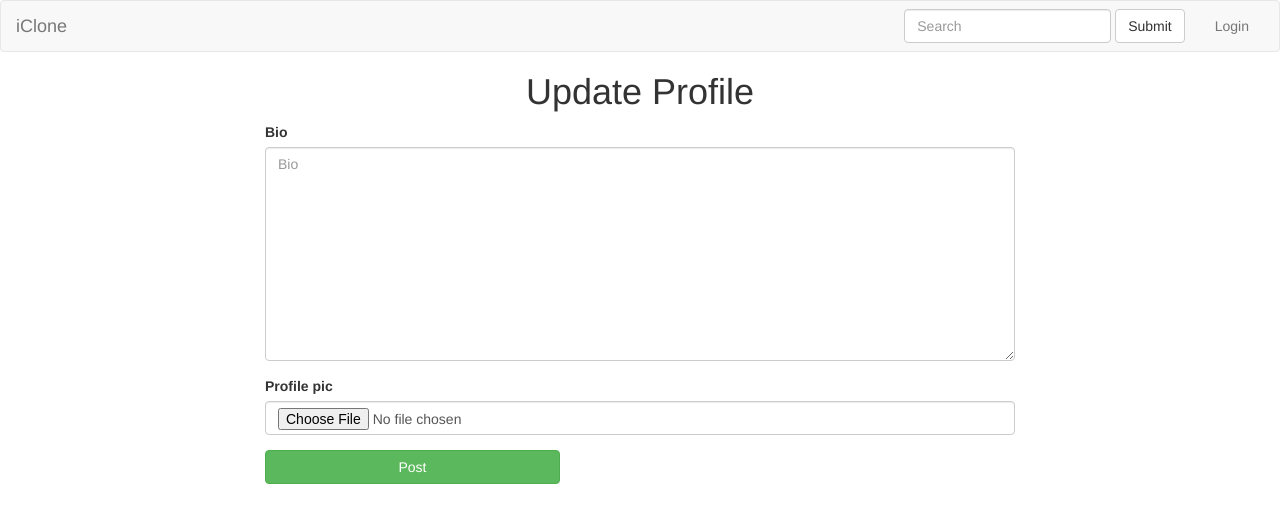
After one commit to ppolle/instagram-clone, a Django app: template instagram/iclone/templates/accounts/update_profile.html in a window 1280 px wide. The commit adds this page. Shown: the top 523 px of the page. Run offline with Django 3.2, Linux system fonts and the light colour scheme; the template is opened without the code that fills it: values that come from a table or form of the project are taken from there, others are empty; some libraries are stand-ins or nearby versions.

```diff
--- a/instagram/iclone/forms.py
+++ b/instagram/iclone/forms.py
@@ -1,7 +1,12 @@
 from django import forms
-from .models import Image
+from .models import Image,Profile
 
 class NewImagePost(forms.ModelForm):
     class Meta:
         model = Image
         exclude = ['profile']
+
+class UpdateProfile(forms.ModelForm):
+	class Meta:
+		model = Profile
+		exclude = ['user']
--- a/instagram/iclone/templates/accounts/profile.html
+++ b/instagram/iclone/templates/accounts/profile.html
@@ -18,7 +18,7 @@
 <h1 class="text-center">Welcome To Your Profile Page</h1>
 <div class="container">
 	<a class="btn btn-sm btn-success" href="{% url 'create' %}">Post Image</a>
-	<div class="btn btn-sm btn-primary"> Update Profile</div>
+	<a class="btn btn-sm btn-primary" href="{% url 'updateProfile' %}"> Update Profile</a>
 </div>
 
 <div class="row">
--- /dev/null
+++ b/instagram/iclone/templates/accounts/update_profile.html
@@ -0,0 +1,31 @@
+{%extends 'base.html'%}
+{% load bootstrap3 %}
+{% block content%}
+<h1 class="text-center">Update Profile</h1>
+<div class="container">
+	<div class="row">
+		<div class="col-md-2"></div>
+		<div class="col-md-8">
+			<form  action="{% url 'updateProfile'%}" method="post" enctype="multipart/form-data">
+		        {%csrf_token%}
+
+		        {% bootstrap_form form%}
+		        <div class="row">
+		        <div class="col-md-5">
+		        	<input type="submit" class="btn btn-success btn-default btn-block" value="Post">
+		        </div>
+		        <div class="col-md-2"></div>
+		        <div class="col-md-5">
+
+		        </div>
+		        </div>
+	        </form>
+		</div>
+		<div class="col-md-2"></div>
+
+
+	</div>
+</div>
+
+
+{%endblock%}
--- a/instagram/iclone/templates/index.html
+++ b/instagram/iclone/templates/index.html
@@ -8,8 +8,9 @@
 			<div class="col-md-3">
 
 			     <div class="hovereffect thumbnail">
-			        <img class="img-responsive" src="{{image.image.url}}" alt="">
-
+			     	<a href="{% url 'single' image.id %}">
+			        	<img class="img-responsive" src="{{image.image.url}}" alt="">
+			      	</a>
 			        <div class="overlay">
 			           <h2>{{ image.image_name }}</h2>
 
--- a/instagram/iclone/urls.py
+++ b/instagram/iclone/urls.py
@@ -8,7 +8,8 @@ urlpatterns=[
     url('^$',views.index,name = 'index'),
     url(r'^accounts/profile',views.profile,name = 'profile'),
     url(r'^accounts/create',views.create,name = 'create'),
-
+    url(r'^accounts/updateProfile',views.updateProfile,name = 'updateProfile'),
+    url(r'^accounts/single/(\d+)',views.single,name = 'single')
 ]
 if settings.DEBUG:
     urlpatterns+= static(settings.MEDIA_URL, document_root = settings.MEDIA_ROOT)
```
Also changed, not shown: instagram/iclone/templates/accounts/single.html (added, +20 -0 lines), instagram/iclone/views.py (+19 -0 lines), 1 other file.
